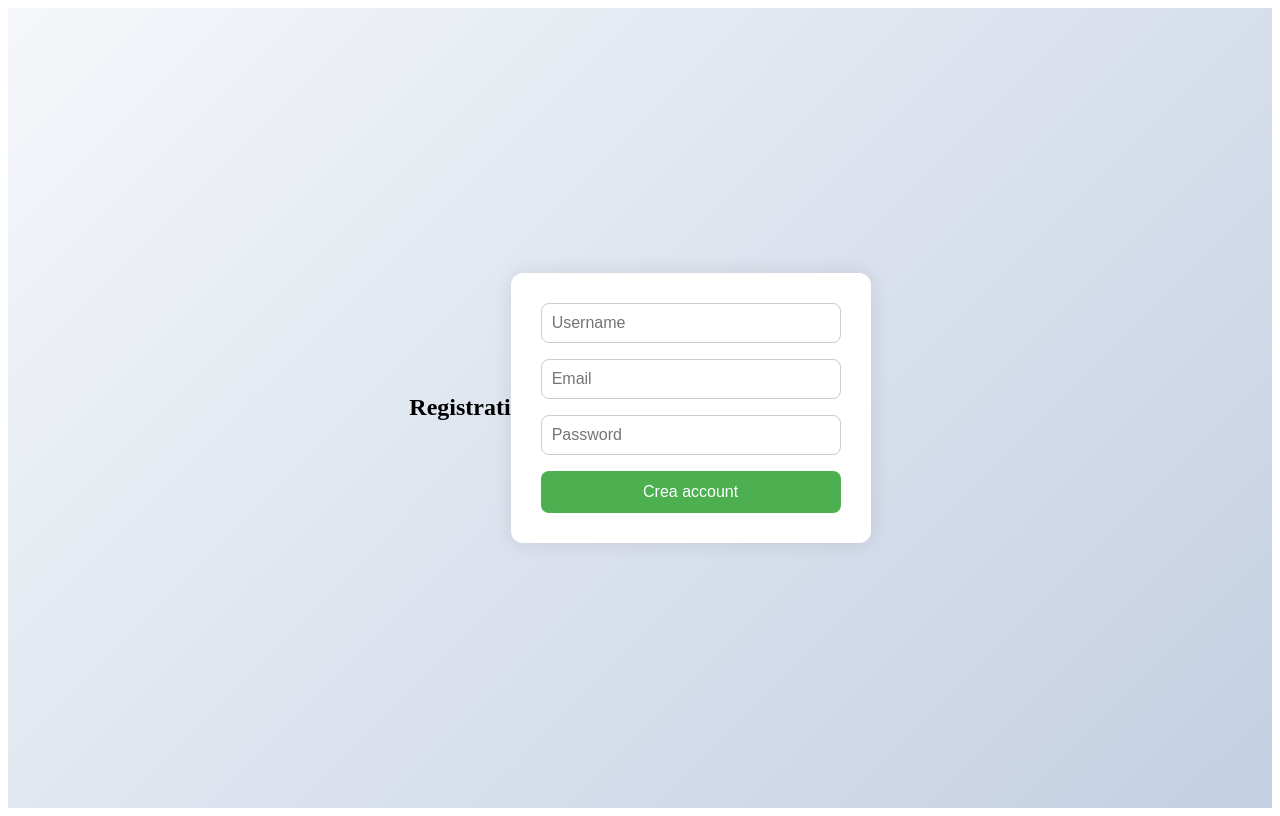
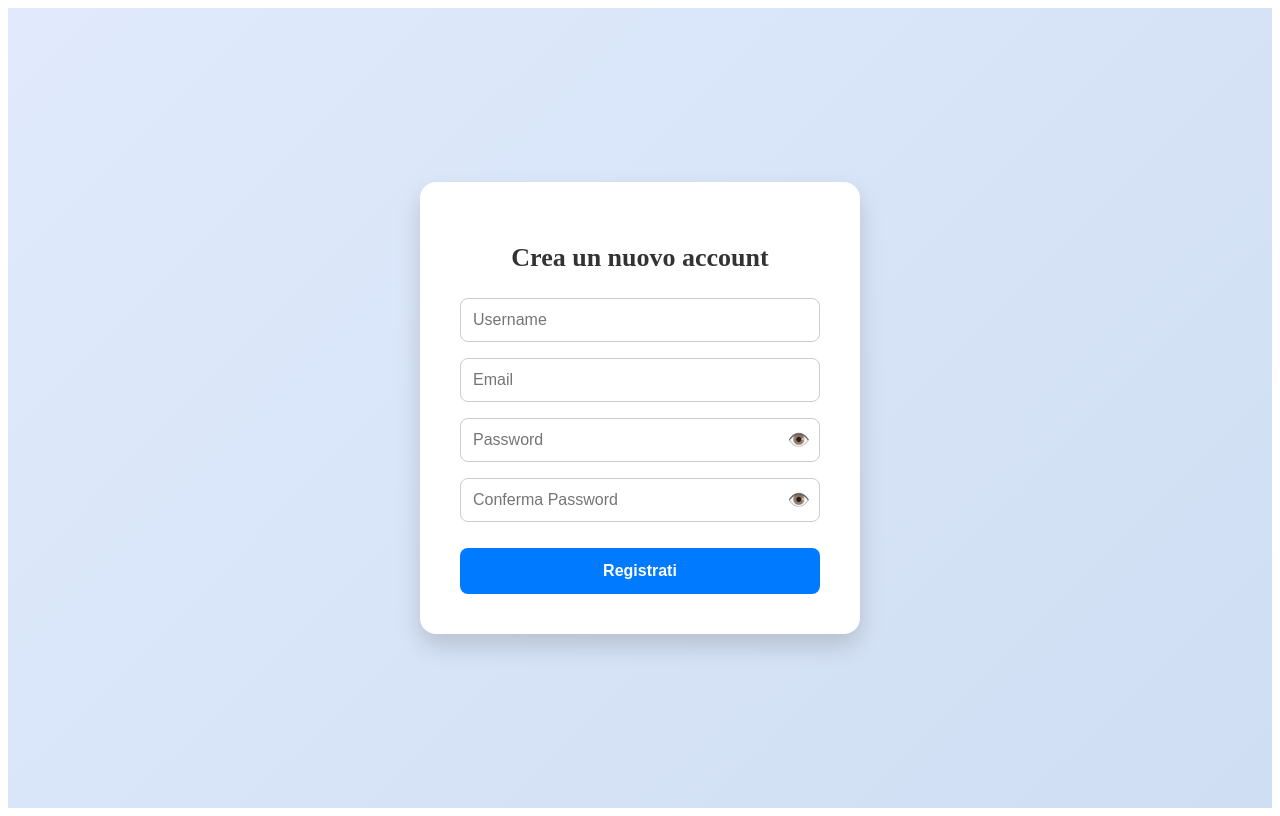
Before and after one commit to Ivano04/SocialMediaAPI, a React (Vite) app in the folder minimal_client/: page /register in a window 1280 px wide. Built offline with nearby package versions, Linux system fonts and the light colour scheme.

Commit message:
commit finale

```diff
--- a/minimal_client/src/login.jsx
+++ b/minimal_client/src/login.jsx
@@ -7,6 +7,7 @@ import { BASE_URL } from './main.jsx';
 export default function Login() {
   const [username, setUsername] = useState('');
   const [password, setPassword] = useState('');
+  const [showPassword, setShowPassword] = useState(false);
   const [error, setError] = useState(null);
   const navigate = useNavigate();
 
@@ -24,9 +25,6 @@ export default function Login() {
 
       const data = await response.json();
 
-    console.log('RESPONSE STATUS:', response.status);
-    console.log('DATA:', data);
-
       if (response.ok) {
         localStorage.setItem('access', data.access);
         localStorage.setItem('refresh', data.refresh);
@@ -39,7 +37,6 @@ export default function Login() {
       setError('Errore di rete o server non raggiungibile');
     }
   };
-
 
   return (
     <div style={styles.container}>
@@ -55,24 +52,32 @@ export default function Login() {
           style={styles.input}
         />
 
+        <div style={styles.passwordContainer}>
           <input
-          type="password"
+            type={showPassword ? 'text' : 'password'}
             placeholder="Password"
             value={password}
             onChange={(e) => setPassword(e.target.value)}
             required
-          style={styles.input}
+            style={styles.inputPassword}
           />
+          <button
+            type="button"
+            onClick={() => setShowPassword(!showPassword)}
+            style={styles.eyeButton}
+          >
+            {showPassword ? '🙈' : '👁️'}
+          </button>
+        </div>
 
         <button type="submit" style={styles.button}>Login</button>
 
         {error && <p style={styles.error}>{error}</p>}
+
+        <p style={styles.registerPrompt}>
+          Non hai un account? <Link to="/register" style={styles.link}>Registrati</Link>
+        </p>
       </form>
-      <p style={{ textAlign: 'center', marginTop: '12px' }}>
-         Non hai un account? <Link to="/register">Registrati</Link>
-      </p>
-
-
     </div>
   );
 }
@@ -80,7 +85,7 @@ export default function Login() {
 const styles = {
   container: {
     height: '100vh',
-    background: 'linear-gradient(135deg, #f5f7fa, #c3cfe2)',
+    background: 'linear-gradient(135deg, #e0eafc, #cfdef3)',
     display: 'flex',
     justifyContent: 'center',
     alignItems: 'center',
@@ -88,38 +93,79 @@ const styles = {
   form: {
     backgroundColor: '#ffffff',
     padding: '40px',
-    borderRadius: '12px',
+    borderRadius: '16px',
     boxShadow: '0 10px 25px rgba(0, 0, 0, 0.1)',
     display: 'flex',
     flexDirection: 'column',
-    width: '300px',
+    width: '320px',
   },
   title: {
     textAlign: 'center',
     marginBottom: '24px',
     fontSize: '24px',
     color: '#333',
+    fontWeight: '600',
   },
   input: {
-    padding: '10px',
+    padding: '12px',
     marginBottom: '16px',
     border: '1px solid #ccc',
     borderRadius: '8px',
     fontSize: '16px',
+    outline: 'none',
+  },
+  passwordContainer: {
+    display: 'flex',
+    alignItems: 'center',
+    position: 'relative',
+    marginBottom: '16px',
+  },
+  inputPassword: {
+    flex: 1,
+    padding: '12px 40px 12px 12px',
+    border: '1px solid #ccc',
+    borderRadius: '8px',
+    fontSize: '16px',
+    outline: 'none',
+    boxSizing: 'border-box',
+  },
+  eyeButton: {
+    position: 'absolute',
+    right: '10px',
+    top: '50%',
+    transform: 'translateY(-50%)',
+    background: 'none',
+    border: 'none',
+    fontSize: '18px',
+    cursor: 'pointer',
+    padding: 0,
   },
   button: {
-    padding: '12px',
+    padding: '14px',
     backgroundColor: '#4f46e5',
     color: '#fff',
     fontSize: '16px',
+    fontWeight: 'bold',
     border: 'none',
     borderRadius: '8px',
     cursor: 'pointer',
     transition: 'background-color 0.2s',
   },
   error: {
+    marginTop: '12px',
     color: 'red',
-    marginTop: '10px',
     textAlign: 'center',
+    fontWeight: '500',
+  },
+  registerPrompt: {
+    marginTop: '20px',
+    textAlign: 'center',
+    fontSize: '15px',
+    color: '#333',
+  },
+  link: {
+    color: '#007BFF',
+    textDecoration: 'none',
+    fontWeight: 'bold',
   },
 };
--- a/minimal_client/src/register.jsx
+++ b/minimal_client/src/register.jsx
@@ -6,15 +6,39 @@ export default function Register() {
   const [username, setUsername] = useState('');
   const [email, setEmail] = useState('');
   const [password, setPassword] = useState('');
+  const [confirmPassword, setConfirmPassword] = useState('');
+  const [showPassword, setShowPassword] = useState(false);
+  const [passwordStrength, setPasswordStrength] = useState({ level: '', color: '' });
   const [error, setError] = useState(null);
 
   const navigate = useNavigate();
 
+  const calculateStrength = (pwd) => {
+    let score = 0;
+    if (pwd.length >= 8) score++;
+    if (/[A-Z]/.test(pwd)) score++;
+    if (/[a-z]/.test(pwd)) score++;
+    if (/[0-9]/.test(pwd)) score++;
+    if (/[^A-Za-z0-9]/.test(pwd)) score++;
+
+    let level = '', color = '';
+    if (score <= 2) { level = 'Debole'; color = 'red'; }
+    else if (score === 3) { level = 'Media'; color = 'orange'; }
+    else if (score >= 4) { level = 'Forte'; color = 'green'; }
+
+    setPasswordStrength({ level, color });
+  };
+
   const handleRegister = async (e) => {
     e.preventDefault();
+    setError(null);
+
+    if (password !== confirmPassword) {
+      setError('Le password non corrispondono');
+      return;
+    }
 
     try {
-      // 1. REGISTRAZIONE
       const registerResponse = await fetch(`${BASE_URL}/api/accounts/register/`, {
         method: 'POST',
         headers: { 'Content-Type': 'application/json' },
@@ -27,7 +51,6 @@ export default function Register() {
         return;
       }
 
-      // 2. LOGIN AUTOMATICO
       const loginResponse = await fetch(`${BASE_URL}/api/accounts/token/`, {
         method: 'POST',
         headers: { 'Content-Type': 'application/json' },
@@ -51,8 +74,9 @@ export default function Register() {
 
   return (
     <div style={styles.container}>
-      <h2 style={styles.title}>Registrati</h2>
       <form onSubmit={handleRegister} style={styles.form}>
+        <h2 style={styles.title}>Crea un nuovo account</h2>
+
         <input
           type="text"
           placeholder="Username"
@@ -61,6 +85,7 @@ export default function Register() {
           style={styles.input}
           required
         />
+
         <input
           type="email"
           placeholder="Email"
@@ -69,17 +94,64 @@ export default function Register() {
           style={styles.input}
           required
         />
-        <input
-          type="password"
-          placeholder="Password"
-          value={password}
-          onChange={(e) => setPassword(e.target.value)}
-          style={styles.input}
-          required
-        />
-        <button type="submit" style={styles.button}>Crea account</button>
+
+        <div style={styles.passwordContainer}>
+          <input
+            type={showPassword ? 'text' : 'password'}
+            placeholder="Password"
+            value={password}
+            onChange={(e) => {
+              const val = e.target.value;
+              setPassword(val);
+              calculateStrength(val);
+            }}
+            style={styles.inputPassword}
+            required
+          />
+          <button
+            type="button"
+            onClick={() => setShowPassword(!showPassword)}
+            style={styles.eyeButton}
+          >
+            {showPassword ? '🙈' : '👁️'}
+          </button>
+        </div>
+
+        {password && (
+          <div style={styles.strengthBarContainer}>
+            <div
+              style={{
+                ...styles.strengthBar,
+                backgroundColor: passwordStrength.color,
+              }}
+            />
+            <p style={{ ...styles.strengthText, color: passwordStrength.color }}>
+              Forza: {passwordStrength.level}
+            </p>
+          </div>
+        )}
+
+        <div style={styles.passwordContainer}>
+          <input
+            type={showPassword ? 'text' : 'password'}
+            placeholder="Conferma Password"
+            value={confirmPassword}
+            onChange={(e) => setConfirmPassword(e.target.value)}
+            style={styles.inputPassword}
+            required
+          />
+          <button
+            type="button"
+            onClick={() => setShowPassword(!showPassword)}
+            style={styles.eyeButton}
+          >
+            {showPassword ? '🙈' : '👁️'}
+          </button>
+        </div>
+
+        <button type="submit" style={styles.button}>Registrati</button>
+        {error && <p style={styles.error}>{error}</p>}
       </form>
-      {error && <p style={styles.error}>{error}</p>}
     </div>
   );
 }
@@ -87,44 +159,91 @@ export default function Register() {
 const styles = {
   container: {
     height: '100vh',
-    background: 'linear-gradient(135deg, #f5f7fa, #c3cfe2)',
+    background: 'linear-gradient(135deg, #e0eafc, #cfdef3)',
     display: 'flex',
     justifyContent: 'center',
     alignItems: 'center',
   },
-  title: {
-    fontSize: '24px',
-    marginBottom: '20px',
-    textAlign: 'center',
-  },
   form: {
-    backgroundColor: '#fff',
-    padding: '30px',
-    borderRadius: '12px',
-    boxShadow: '0 0 20px rgba(0,0,0,0.1)',
+    backgroundColor: '#ffffff',
+    padding: '40px',
+    borderRadius: '16px',
+    boxShadow: '0 12px 24px rgba(0,0,0,0.15)',
     display: 'flex',
     flexDirection: 'column',
-    width: '300px',
+    width: '360px',
+  },
+  title: {
+    fontSize: '26px',
+    marginBottom: '25px',
+    fontWeight: '600',
+    textAlign: 'center',
+    color: '#333',
   },
   input: {
-    padding: '10px',
+    padding: '12px',
     marginBottom: '16px',
     border: '1px solid #ccc',
     borderRadius: '8px',
     fontSize: '16px',
+    outline: 'none',
+  },
+  passwordContainer: {
+    display: 'flex',
+    alignItems: 'center',
+    position: 'relative',
+    marginBottom: '16px',
+  },
+  inputPassword: {
+    flex: 1,
+    padding: '12px 40px 12px 12px',
+    border: '1px solid #ccc',
+    borderRadius: '8px',
+    fontSize: '16px',
+    outline: 'none',
+    boxSizing: 'border-box',
+  },
+  eyeButton: {
+    position: 'absolute',
+    right: '10px',
+    top: '50%',
+    transform: 'translateY(-50%)',
+    background: 'none',
+    border: 'none',
+    fontSize: '18px',
+    cursor: 'pointer',
+    padding: 0,
+  },
+  strengthBarContainer: {
+    marginTop: '-12px',
+    marginBottom: '12px',
+  },
+  strengthBar: {
+    height: '8px',
+    width: '100%',
+    borderRadius: '5px',
+    transition: 'background-color 0.3s ease',
+  },
+  strengthText: {
+    marginTop: '4px',
+    fontSize: '14px',
+    fontWeight: '500',
   },
   button: {
-    padding: '12px',
-    backgroundColor: '#4caf50',
+    padding: '14px',
+    backgroundColor: '#007BFF',
     color: '#fff',
     fontSize: '16px',
+    fontWeight: 'bold',
     border: 'none',
     borderRadius: '8px',
     cursor: 'pointer',
+    marginTop: '10px',
   },
   error: {
-    marginTop: '10px',
+    marginTop: '15px',
     color: 'red',
     textAlign: 'center',
+    fontWeight: '500',
   },
 };
```
Lines whose indentation alone changed are shown as unchanged.
